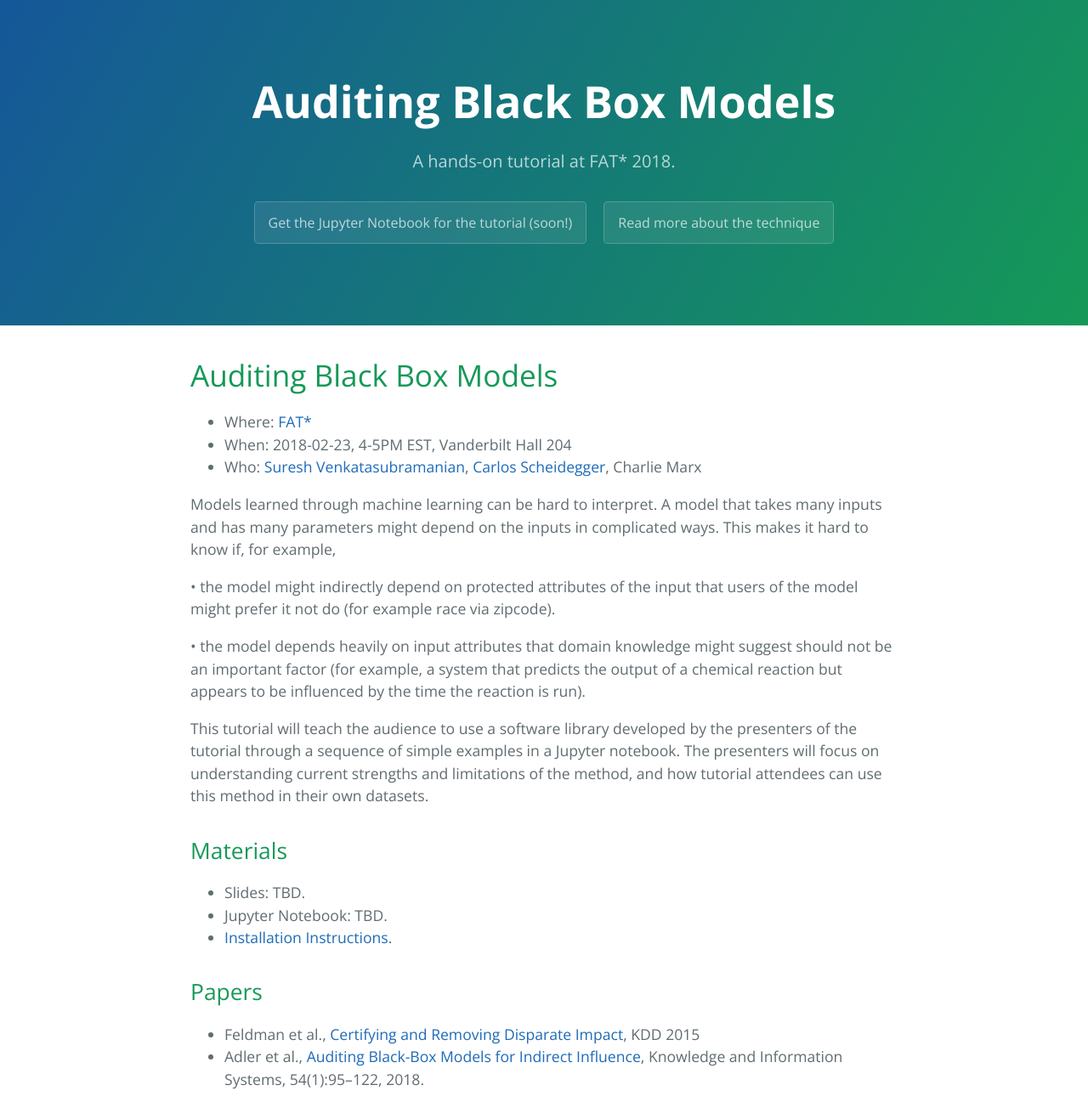
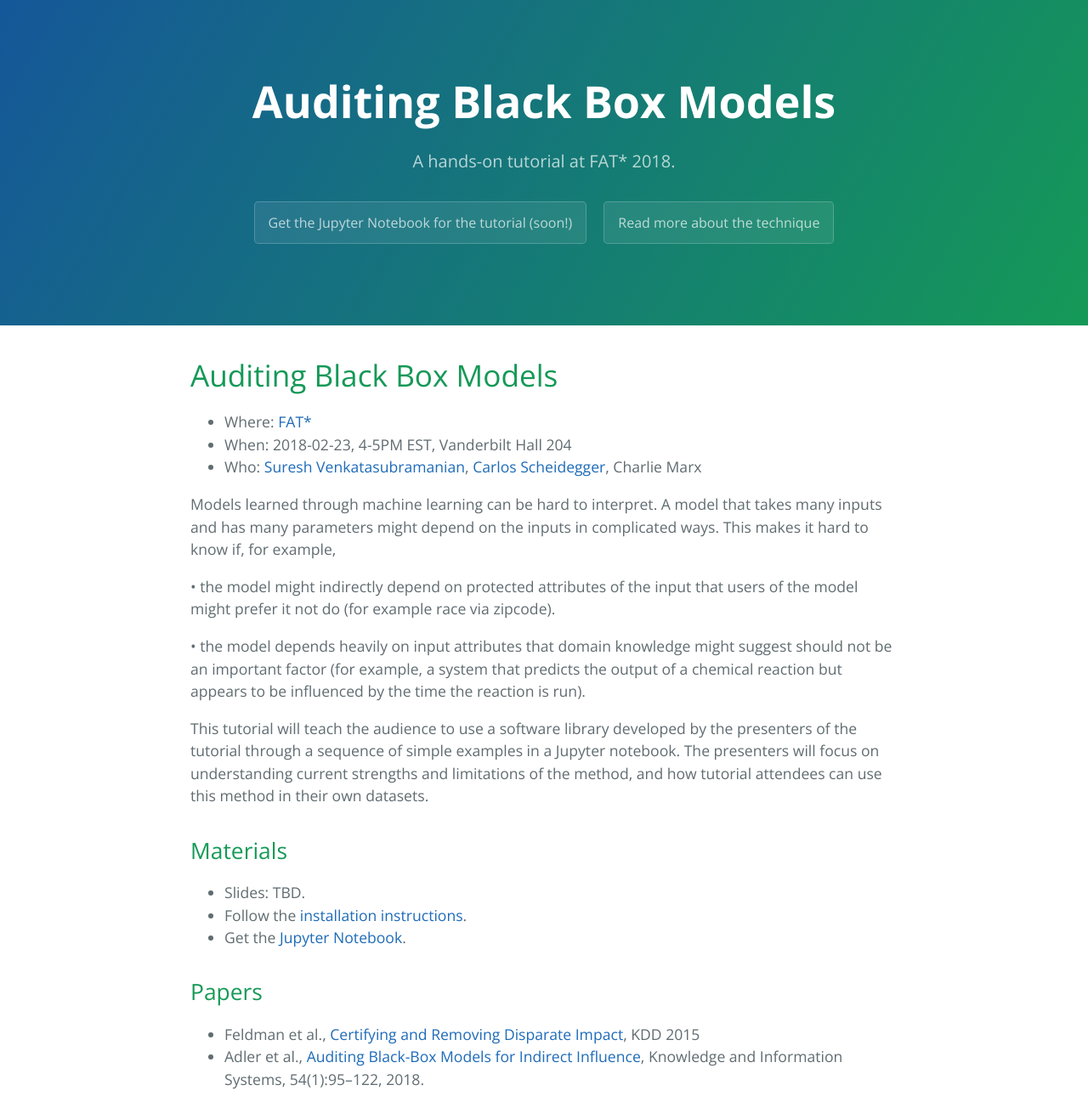
Before and after one commit to algofairness/fatconference-2018-auditing-tutorial, a Jekyll site: the page built from index.md, in a window 1280 px wide, cut to the strip 0-1297 px from the top of the page. Shown: the whole strip at 85% size. Built offline with Jekyll 4.4.1, drawn with Linux system fonts in a browser that asks for light colours.

Commit message:
link to notebook

```diff
--- a/index.md
+++ b/index.md
@@ -32,8 +32,8 @@ how tutorial attendees can use this method in their own datasets.
 ## Materials
 
 * Slides: TBD.
-* Jupyter Notebook: TBD.
-* [Installation Instructions](install.html).
+* Follow the [installation instructions](install.html).
+* Get the [Jupyter Notebook](tutorial.ipynb).
 
 ## Papers
 
```
